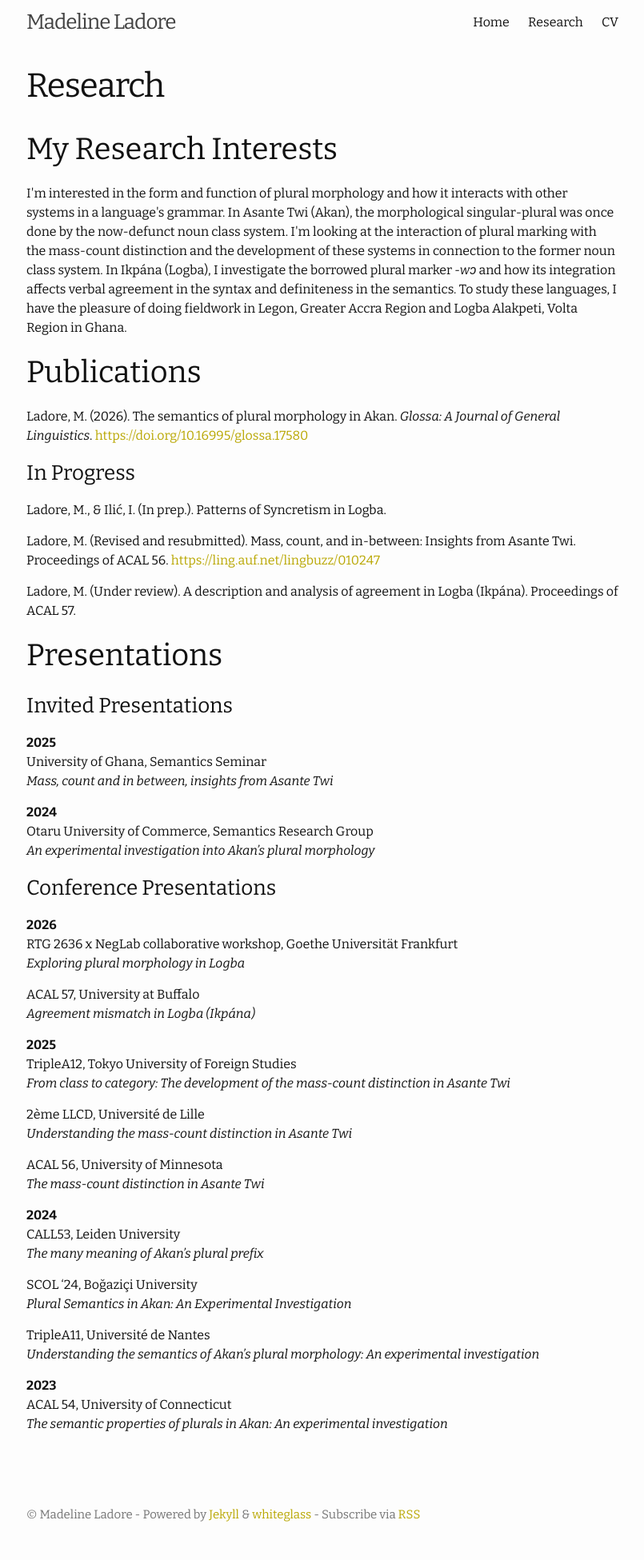
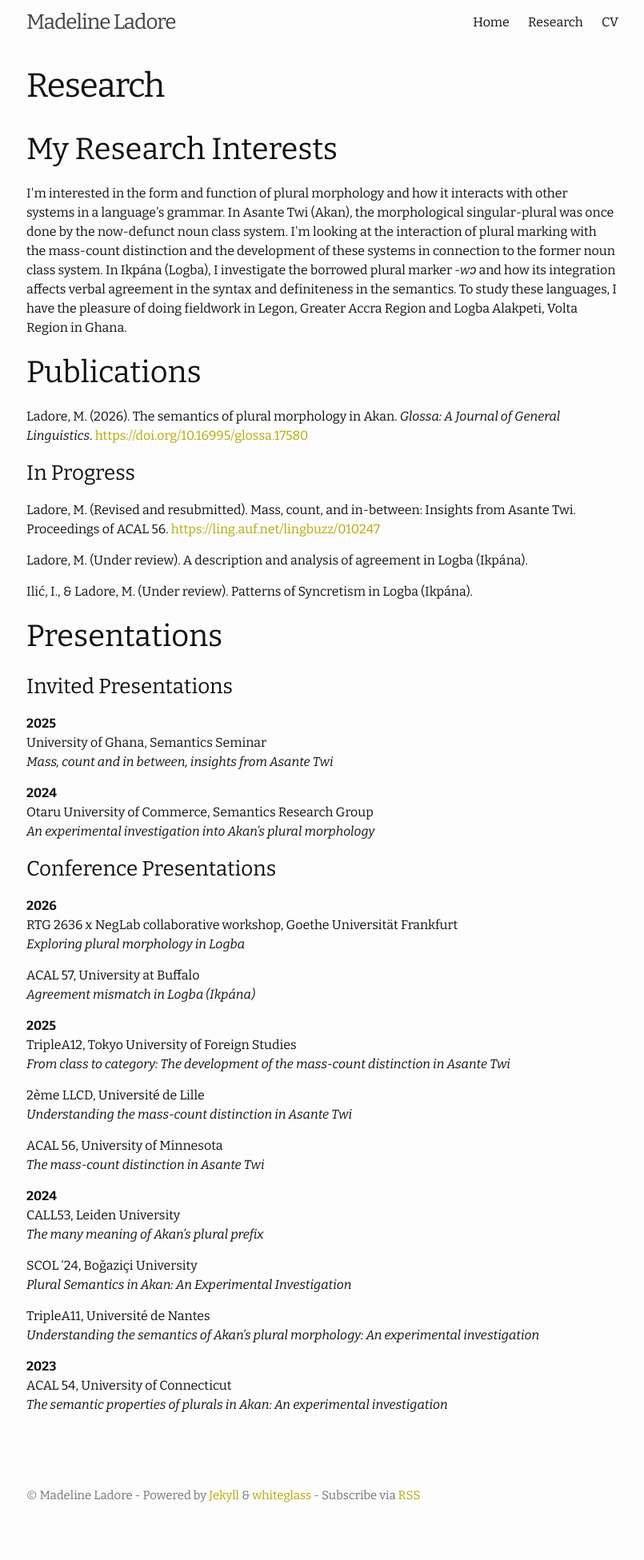
Before and after one commit to madelineladore/madelineladore.github.io, a Jekyll site: the page built from research.md, in a window 1280 px wide. Shown: the whole page at 80% size, without its empty margins (237-1042 px from the left). Built offline with Jekyll 4.4.1, drawn with Linux system fonts in a browser that asks for light colours; after the commit the page ends 1927 px from its top, so only the background shows below that.

Commit message:
Update research.md

```diff
--- a/research.md
+++ b/research.md
@@ -36,11 +36,11 @@ I'm interested in the form and function of plural morphology and how it interact
 Ladore, M. (2026). The semantics of plural morphology in Akan. _Glossa: A Journal of General Linguistics_. [https://doi.org/10.16995/glossa.17580](https://doi.org/10.16995/glossa.17580)
 
 ### In Progress
-Ladore, M., & Ilić, I. (In prep.). Patterns of Syncretism in Logba.
-
 Ladore, M. (Revised and resubmitted). Mass, count, and in-between: Insights from Asante Twi. Proceedings of ACAL 56. [https://ling.auf.net/lingbuzz/010247](https://ling.auf.net/lingbuzz/010247)
 
-Ladore, M. (Under review). A description and analysis of agreement in Logba (Ikpána). Proceedings of ACAL 57.
+Ladore, M. (Under review). A description and analysis of agreement in Logba (Ikpána).
+
+Ilić, I., & Ladore, M. (Under review). Patterns of Syncretism in Logba (Ikpána).
 
 # Presentations
 ### Invited Presentations
```
